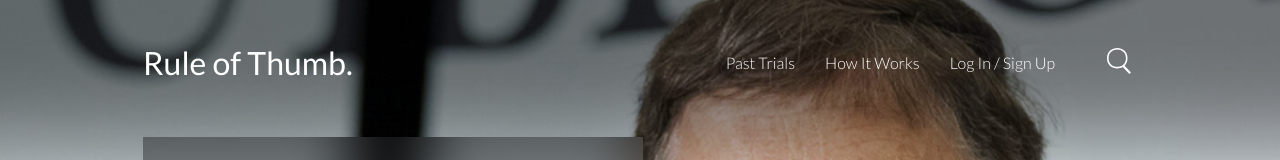
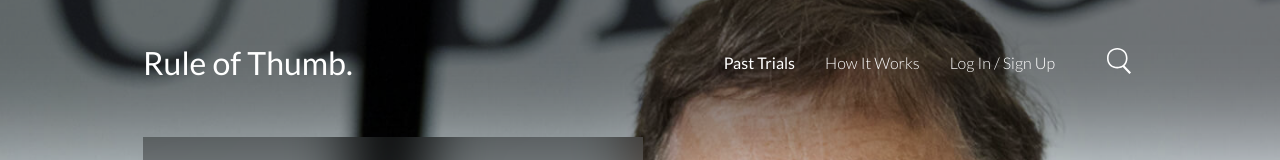
Before and after one commit to camilocls/ui-test-react, a React (Create React App) app: page /past-trials in a window 1280 px wide. Shown: the top 160 px of the page. Built offline with nearby package versions, Linux system fonts and the light colour scheme.

Commit message:
Add indicator to current active menu

```diff
--- a/src/components/Header/Header.js
+++ b/src/components/Header/Header.js
@@ -1,5 +1,5 @@
 import React, { useState } from 'react';
-import { Link } from 'react-router-dom'
+import { Link, NavLink } from 'react-router-dom'
 import SearchBar from '../SearchBar/SearchBar'
 import iconMenu from '../../assets/icon-menu.svg'
 import iconClose from '../../assets/icon-close-white.svg'
@@ -17,8 +17,8 @@ const Header = (props) => {
         </Link>
         <div className="header__right">
           <nav className="header__menu">
-            <Link to="/past-trials" className="header__menu-item">Past Trials</Link>
-            <Link to="/how-it-works" className="header__menu-item">How It Works</Link>
+            <NavLink activeClassName="header__menu-item--active" to="/past-trials" className="header__menu-item">Past Trials</NavLink>
+            <NavLink activeClassName="header__menu-item--active" to="/how-it-works" className="header__menu-item">How It Works</NavLink>
             <a href="#login" className="header__menu-item">Log In / Sign Up</a>
           </nav>
           <SearchBar className="header__search" />
@@ -31,8 +31,8 @@ const Header = (props) => {
       {isMenuMobileOpen && (
         <div className="header__nav-mobile">
           <nav className="header__nav-mobile-menu">
-            <Link to="/past-trials" className="header__nav-mobile-item">Past Trials</Link>
-            <Link to="/how-it-works" className="header__nav-mobile-item">How It Works</Link>
+            <NavLink activeClassName="header__nav-mobile-item--active" to="/past-trials" className="header__nav-mobile-item">Past Trials</NavLink>
+            <NavLink activeClassName="header__nav-mobile-item--active" to="/how-it-works" className="header__nav-mobile-item">How It Works</NavLink>
             <a href="#login" className="header__nav-mobile-item">Log In / Sign Up</a>
           </nav>
           <button onClick={() => setIsMenuMobileOpen(false)} className="header__close">
--- a/src/components/Header/Header.scss
+++ b/src/components/Header/Header.scss
@@ -79,6 +79,10 @@
       &:not(:hover) {
         text-decoration: none;
       }
+
+      &--active {
+        font-weight: var(--fw-regular);
+      }
     }
 
     &-item + &-item {
@@ -119,9 +123,14 @@
       color: #fff;
       margin: 20px 0;
       font-size: 26px;
+      font-weight: var(--fw-light);
 
       &:not(:hover) {
         text-decoration: none;
+      }
+
+      &--active {
+        font-weight: var(--fw-regular);
       }
     }
   }
```
